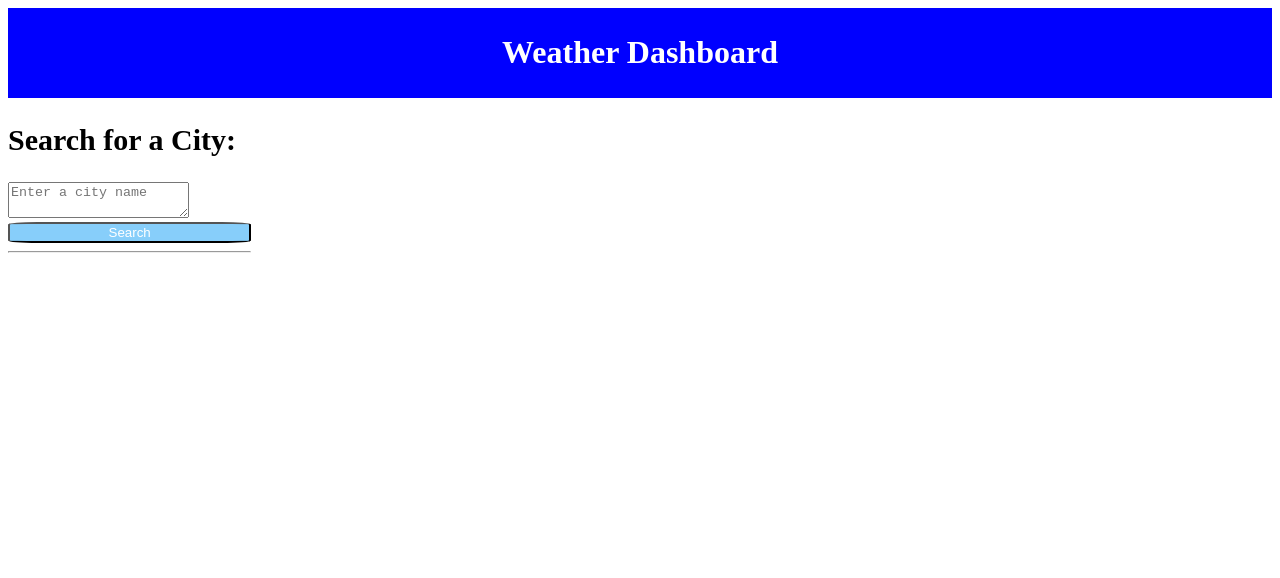
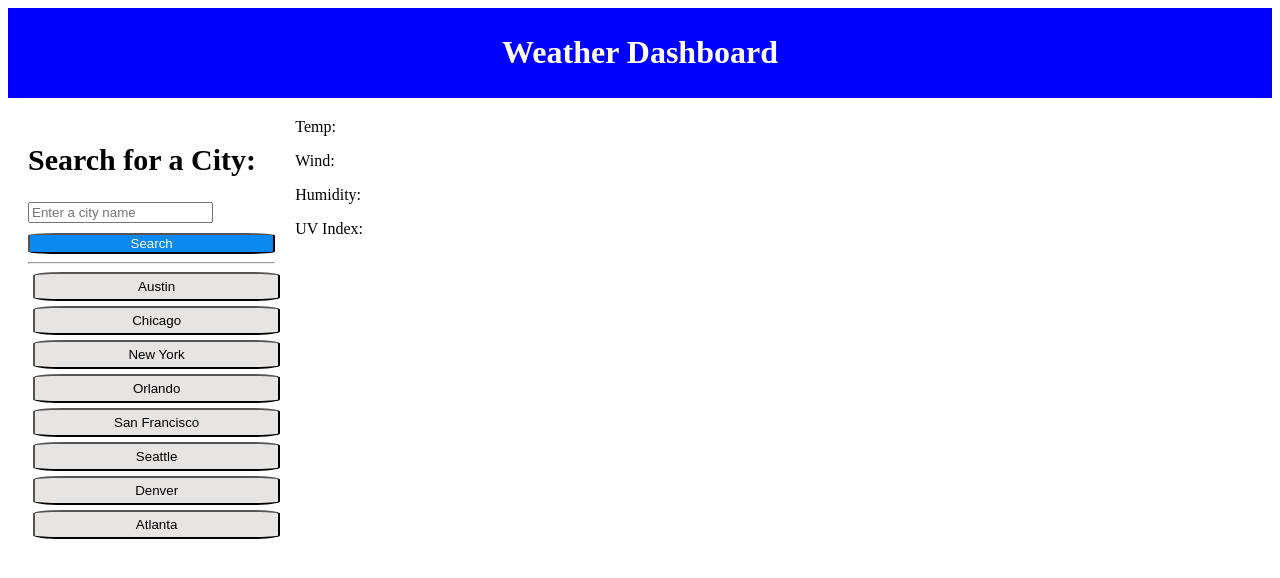
Before and after one commit to labrecquemegan/Weather-Dashboard, a plain HTML site: page index.html in a window 1280 px wide. Drawn offline with Linux system fonts and the light colour scheme.

Commit message:
linked the JS file, psudeo coded

```diff
--- a/index.html
+++ b/index.html
@@ -13,12 +13,29 @@
     </header>
     <aside class="city-search">
         <h2>Search for a City:</h2>
-        <textarea class="searchBar" placeholder="Enter a city name"></textarea>
+        <input type="search" class="searchBar" placeholder="Enter a city name"></input>
         <button class="searchBtn">Search</button>
         <hr>
-
+        <button class="cityBtn">Austin</button>
+        <button class="cityBtn">Chicago</button>
+        <button class="cityBtn">New York</button>
+        <button class="cityBtn">Orlando</button>
+        <button class="cityBtn">San Francisco</button>
+        <button class="cityBtn">Seattle</button>
+        <button class="cityBtn">Denver</button>
+        <button class="cityBtn">Atlanta</button>
     </aside>
 
+    <section class="weather">
+        <h2 class="cityName date"></h2>
+        <p class="temp">Temp: <span id="tempInput"></span></p>
+        <p class="wind">Wind: <span id="windInput"></span></p>
+        <p class="humidity">Humidity: <span id="humInput"></span></p>
+        <p class="UV">UV Index: <span id=UVInput></span></p>
+    </section>
 
+    <section class="forcast"></section>
+
+    <script src="script.js"></script>
 </body>
 </html>
--- a/style.css
+++ b/style.css
@@ -8,6 +8,7 @@ header {
 
 aside {
     float: left;
+    margin: 20px;
 }
 
 aside h2 {
@@ -15,13 +16,40 @@ aside h2 {
 }
 
 .searchbar {
-    width: 100%;
+    width: auto;
     border-radius: 12%;
+    margin-bottom: 5px;
 }
 
 .searchBtn {
     width: 100%;
     border-radius: 12%;
-    background-color: lightskyblue;
+    background-color: rgb(11, 137, 240);
     color: white;
+    margin-top: 10px;
 }
+
+aside hr {
+    color: black;
+}
+
+.cityBtn {
+    border-radius: 12%;
+    background-color: rgb(231, 228, 228);
+    color: black;
+    display: flex;
+    width: 100%;
+    padding: 5px;
+    justify-content: space-around;
+    margin: 5px;
+}
+
+.weather {
+    border: black;
+    margin: 20px;
+}
+
+section .forcast {
+    display: flex;
+   justify-content: space-around;
+}
```
